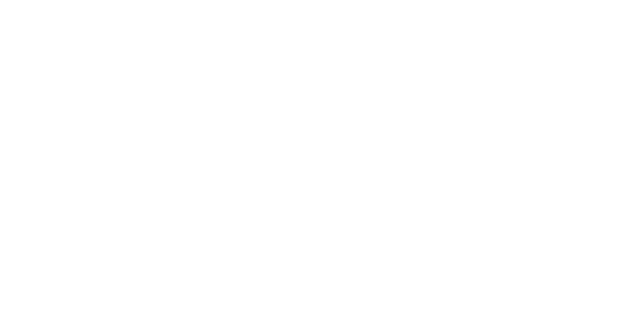
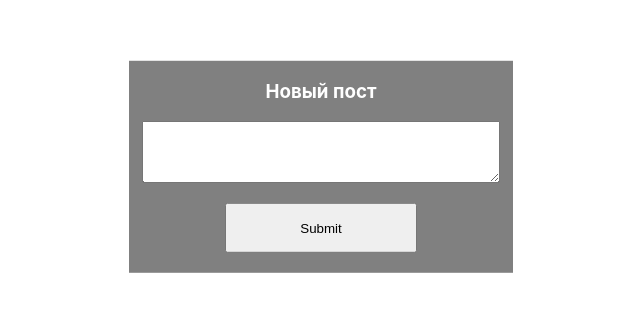
Before and after one commit to Votchitsev/ra-homeworks-router-crud, a React (Create React App) app: page /posts/new in a window 1280 px wide. Before the commit this address had no page. Shown: the part 233-544 px from the top of the page, without its empty margins (319-959 px from the left). Built offline with nearby package versions, Linux system fonts and the light colour scheme.

Commit message:
Add posts

```diff
--- a/src/App.js
+++ b/src/App.js
@@ -1,11 +1,14 @@
 import { BrowserRouter as Router, Route, Routes } from 'react-router-dom';
 import Main from './Main';
+import NewPost from './NewPost';
 
 function App() {
   return (
     <Router>
       <Routes>
         <Route path='/' element={ <Main /> } />
+        <Route path='/posts/new' element={ <NewPost /> }>
+        </Route>
       </Routes>
     </Router>
   );
--- a/src/Main.css
+++ b/src/Main.css
@@ -7,14 +7,6 @@
   background-color: rgb(241, 210, 210);
 }
 
-form {
-  width: 95%;
-  margin-top: 10px;
-  margin-bottom: 10px;
-  display: flex;
-  justify-content: space-around;
-}
-
 input[type='text'] {
   width: 50%;
   height: 25px;
@@ -22,12 +14,19 @@
   border-radius: 5px;
 }
 
-input[type='submit'] {
+a {
+  display: flex;
+  justify-content: center;
+  align-items: center;
+  margin: 10px 20px 10px auto;
+  padding: 10px;
   border: none;
   background-color: blueviolet;
   color: white;
   font-weight: bold;
   cursor: pointer;
+  text-decoration: none;
+  height: 30px;
 }
 
 .post-container {
--- a/src/Main.js
+++ b/src/Main.js
@@ -1,4 +1,5 @@
 import { useEffect, useState } from 'react';
+import { Link } from 'react-router-dom';
 import './Main.css';
 import Post from './Post';
 
@@ -13,10 +14,7 @@
 
   return (
     <div className="wrapper">
-      <form>
-        <input type='text'></input>
-        <input type='submit' value='Создать пост'></input>
-      </form>
+      <Link to="/posts/new">Создать пост</Link>
       <div className='post-container'>
         { posts.map((post) => <Post created={ post.created } content={ post.content } key={ post.id }/>)}
       </div>
--- /dev/null
+++ b/src/NewPost.css
@@ -0,0 +1,28 @@
+.new-post {
+  width: 30%;
+  background-color: grey;
+  margin: 50vh auto;
+  translate: 0 -50%;
+
+  display: flex;
+  flex-direction: column;
+  align-items: center;
+}
+
+.new-post--title {
+  color: white;
+}
+
+textarea {
+  width: 90%;
+  height: 50px;
+  padding: 5px;
+}
+
+.new-post > input[type="submit"] {
+  margin-top: 20px;
+  margin-bottom: 20px;
+  width: 50%;
+  height: 50px;
+  cursor: pointer;
+}
--- /dev/null
+++ b/src/NewPost.js
@@ -0,0 +1,39 @@
+import { useRef, useState } from 'react';
+import { Navigate } from 'react-router-dom';
+import './NewPost.css'
+
+function NewPost() {
+
+  const text = useRef();
+  const [active, setActive] = useState(true);
+
+  const onSubmitHandler = (e) => {
+    e.preventDefault();
+
+    fetch('http://localhost:8000/posts', {
+      method: 'POST',
+      body: JSON.stringify({
+        created: Date.now(),
+        content: text.current.value,
+      }),
+      headers: {
+        "content-type": "application/json",
+      }
+    })
+    .then(_ => setActive(false))
+  }
+
+  return (
+    <>
+    { !active ? <Navigate to="/" /> :
+    <form className="new-post" onSubmit={ onSubmitHandler }>
+      <h3 className='new-post--title'>Новый пост</h3>
+      <textarea ref={ text }></textarea>
+      <input type='submit'></input>
+    </form>
+    }
+    </>
+  )
+}
+
+export default NewPost;
```
